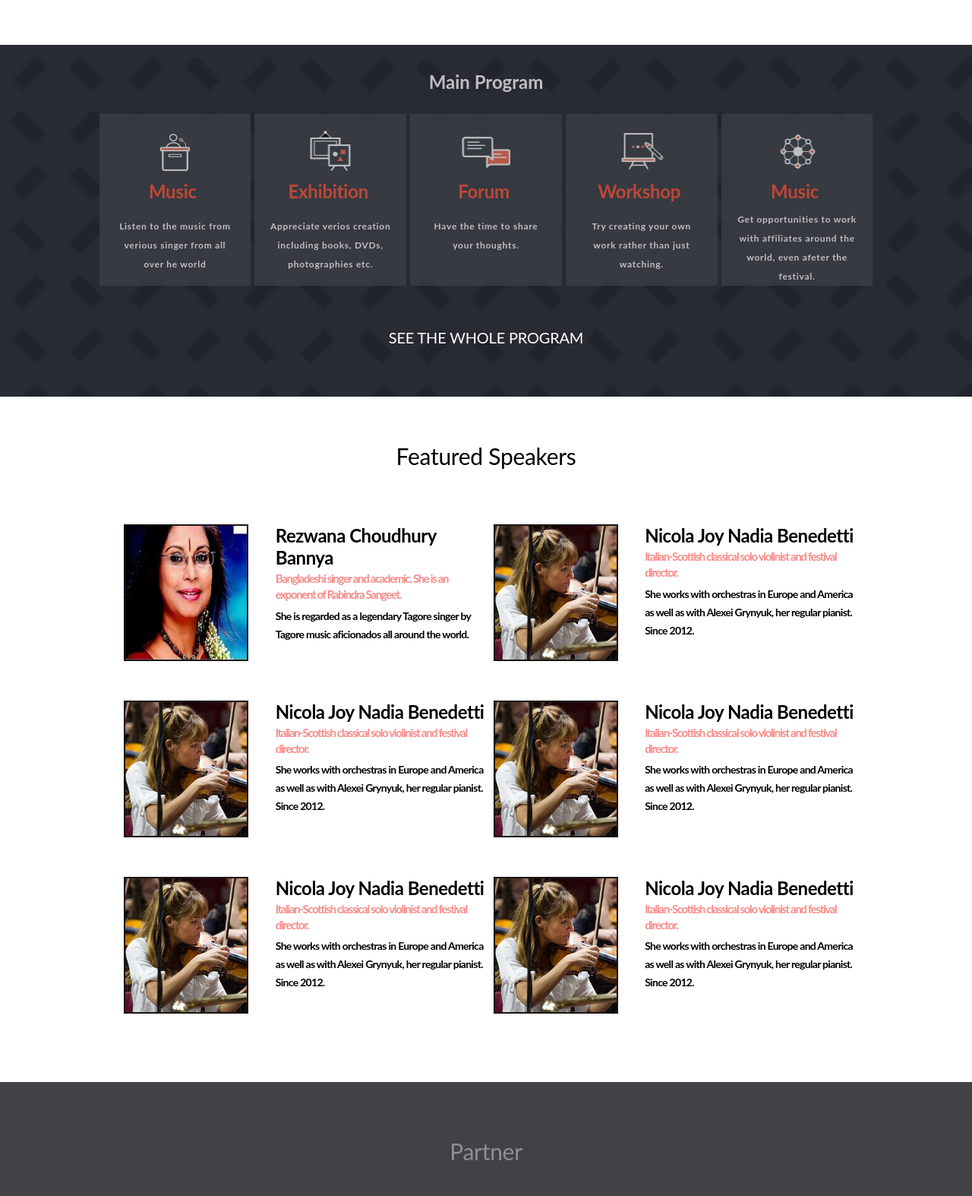
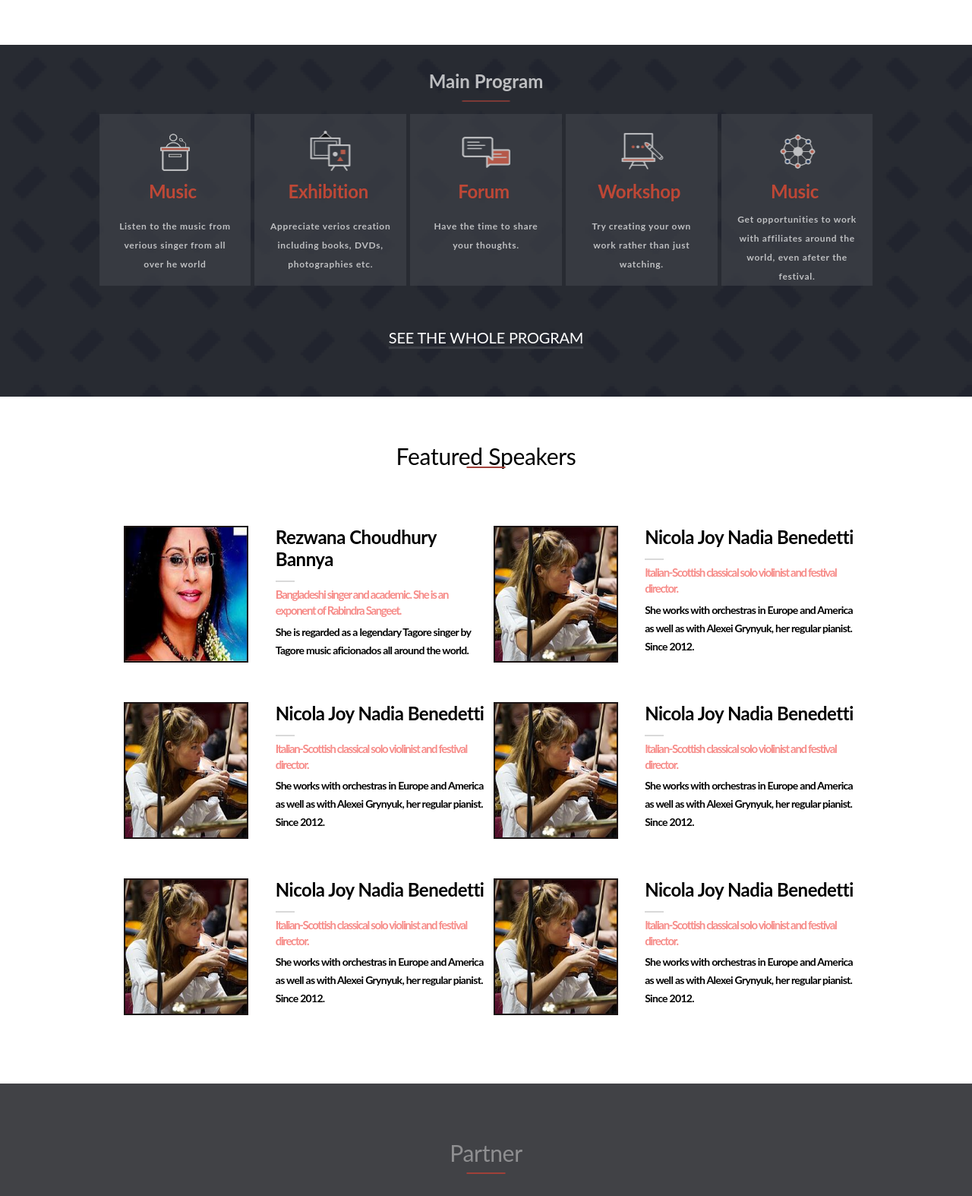
Before and after one commit to HossainAraf/Classical-Music-Festival, a website: page index.html in a window 1280 px wide. Shown: the part 600-2174 px from the top of the page at 76% size. Drawn offline with Linux system fonts and the light colour scheme.

Commit message:
Add underlines in differnet sections

```diff
--- a/about.css
+++ b/about.css
@@ -96,10 +96,6 @@
   display: flex;
 }
 
-footer {
-  padding-bottom: 21%;
-}
-
 #footer-top {
   background-color: #414246;
   padding: 5% 0;
--- a/app.js
+++ b/app.js
@@ -77,6 +77,7 @@ featuresList.forEach((feature) => {
   </div>
   <div class='speakers-detail'>
     <h4>${feature.name}</h4>
+    <img src='img/underline2.png' alt='underline'>
     <h6>${feature.desig}</h6>
     <p>${feature.desc}</p>
   </div>
--- a/index.html
+++ b/index.html
@@ -47,7 +47,7 @@
   <section id="main-program" class="flex-col">
     <div class="program program-headline flex-col">
       <h2>Main Program</h2>
-      <i class="fa-solid fa-horizontal-rule"></i>
+      <img src="img/underline.png" alt="line">
     </div>
     <div id="program-container" class="flex-col">
       <div class="program flex-row">
@@ -80,20 +80,25 @@
       </div>
     </div>
     <div id="see-program" class="flex-col">
-    <h3> SEE THE WHOLE PROGRAM</h3>
+    <a href="#"><h3> SEE THE WHOLE PROGRAM</h3></a>
     </div>
   </section>
+  <!-- Feature Speakers  -->
   <section id='featured-heading' class="flex-col">
     <h2>Featured Speakers</h2>
-    <i class="fa-solid fa-horizontal-rule"></i>
+    <img src="img/underline.png" alt="line">
     <div id="featured-speakers"></div>
     <button id="btn-more" class="flex-row"><p>More</p><i class="fa-solid fa-angle-down"></i></button>
   </section>
 </main>
+<!-- Footer  -->
 <footer class="flex-col">
   <div class="footer-sub flex-col" id="footer-top">
-    <div class="footer-heading flex-row"><h3>Partner</h3></div>
-    <i class="fa-sharp fa-solid fa-dash"></i>
+    <div class="footer-heading flex-col">
+      <h3>Partner</h3>
+      <img src="img/underline.png" alt="line">
+    </div>
+
     <div class="footer-img flex-row">
       <img src="img/mozilla-1.png" alt="logo of mozilla">
       <img src="img/googlekorea-1.png" alt="logo of google">
--- a/style.css
+++ b/style.css
@@ -189,10 +189,14 @@ nav button {
 
 #main-program .program h2 {
   color: #fff;
+  position: relative;
 }
 
 .fa-horizontal-rule {
   color: #963c36;
+  position: absolute;
+  top: 15%;
+  left: 40%;
 }
 
 .speakers-photo img {
@@ -481,6 +485,10 @@ footer {
     margin-top: 10%;
   }
 
+  #main-program .program-headline img {
+    margin-top: 0;
+  }
+
   #main-program .program h3 {
     font-size: 24px;
     font-weight: 700;
@@ -510,7 +518,14 @@ footer {
     margin-top: 5%;
   }
 
-  #see-program h3 {
+  #see-program a {
+    text-decoration-line: underline;
+    text-decoration-color: #3b3e45;
+    text-decoration-thickness: 2.5px;
+    text-underline-position: under;
+  }
+
+  #see-program a h3 {
     font-size: 20px;
     font-weight: 400;
     line-height: 28px;
@@ -609,6 +624,7 @@ footer {
     letter-spacing: -0.01em;
     text-align: left;
     color: #8f8f91;
+    margin-bottom: 1%;
   }
 
   #footer-bottom {
```
Also changed, not shown: about.html (+14 -6 lines), img/underline.png (added), img/underline2.png (added).
